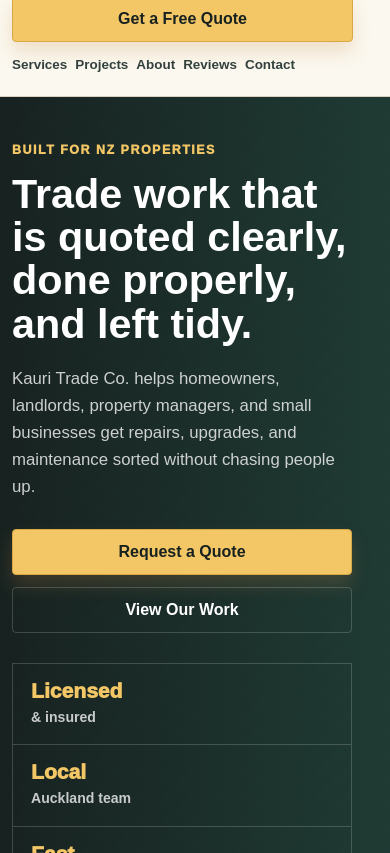
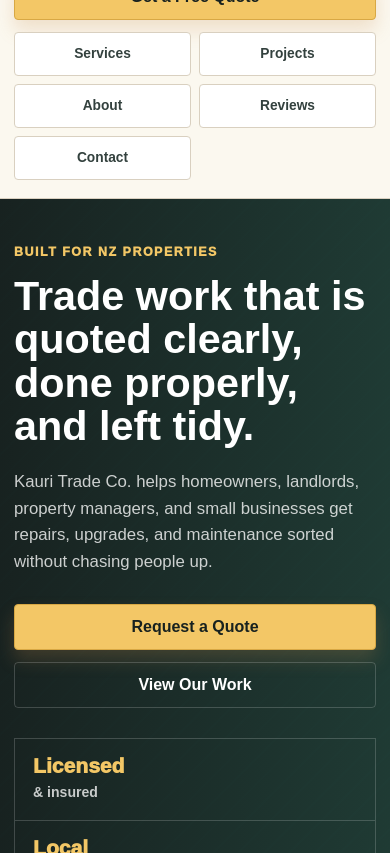
Before and after one commit to benjaminmcinneswrites/site, a plain HTML site: page demo/tradie/index.html in a window 390 px wide. Shown: the part 211-1064 px from the top of the page. Drawn offline with Linux system fonts and the light colour scheme.

Commit message:
Add files via upload

```diff
--- a/demo/tradie/index.html
+++ b/demo/tradie/index.html
@@ -21,7 +21,7 @@
       <div class="service-strip">
         <div class="wrap service-strip-inner">
           <span>Auckland-wide repairs, maintenance, and project work</span>
-          <a href="tel:0800555018">Call 0800 555 018</a>
+          <a href="tel:0800000000">Call 0800 000 000</a>
         </div>
       </div>
 
@@ -124,9 +124,9 @@
 
       <section class="quick-contact" aria-label="Quick contact details">
         <div class="wrap quick-contact-grid">
-          <a href="tel:0800555018">
+          <a href="tel:0800000000">
             <span>Phone</span>
-            0800 555 018
+            0800 000 000
           </a>
           <a href="mailto:hello@kauritrade.co.nz">
             <span>Email</span>
@@ -321,7 +321,7 @@
           </div>
 
           <address class="quote-details">
-            <a href="tel:0800555018"><span>Phone</span>0800 555 018</a>
+            <a href="tel:0800000000"><span>Phone</span>0800 000 000</a>
             <a href="mailto:hello@kauritrade.co.nz"><span>Email</span>hello@kauritrade.co.nz</a>
             <p><span>Service Area</span>Auckland-wide and surrounding regions</p>
             <a class="primary-action" href="mailto:hello@kauritrade.co.nz">Get a Free Quote</a>
@@ -352,7 +352,7 @@
         </nav>
 
         <div class="footer-contact">
-          <p><strong>Phone</strong><br><a href="tel:0800555018">0800 555 018</a></p>
+          <p><strong>Phone</strong><br><a href="tel:0800000000">0800 000 000</a></p>
           <p><strong>Email</strong><br><a href="mailto:hello@kauritrade.co.nz">hello@kauritrade.co.nz</a></p>
         </div>
       </div>
--- a/demo/tradie/styles.css
+++ b/demo/tradie/styles.css
@@ -951,7 +951,7 @@
 @media (max-width: 760px) {
   .wrap {
     width: 100%;
-    padding-inline: 12px;
+    padding-inline: 16px;
   }
 
   .service-strip {
@@ -965,16 +965,26 @@
 
   .service-strip-inner,
   .nav-inner {
-    align-items: flex-start;
+    align-items: stretch;
     flex-direction: column;
     gap: 12px;
   }
 
   .site-nav {
-    max-width: 100%;
-    flex-wrap: wrap;
-    gap: 8px 14px;
-    font-size: 0.9rem;
+    display: grid;
+    grid-template-columns: repeat(3, minmax(0, 1fr));
+    width: 100%;
+    gap: 8px;
+    font-size: 0.86rem;
+  }
+
+  .site-nav a {
+    min-height: 40px;
+    padding: 10px 8px;
+    background: var(--white);
+    border: 1px solid var(--line);
+    border-radius: 4px;
+    text-align: center;
   }
 
   .nav-quote {
@@ -983,6 +993,11 @@
 
   .hero {
     padding-block: 44px 60px;
+  }
+
+  .section-space,
+  .quote-section {
+    padding-block: 56px;
   }
 
   h1 {
@@ -1046,19 +1061,17 @@
 
 @media (max-width: 560px) {
   .wrap {
-    max-width: 365px;
-    margin-left: 0;
-    margin-right: auto;
+    max-width: 430px;
+    margin-inline: auto;
   }
 
   .hero-copy,
   .service-strip span {
-    max-width: 340px;
+    max-width: 100%;
   }
 
   .site-nav {
     gap: 8px;
-    font-size: 0.84rem;
   }
 }
 
@@ -1070,10 +1083,9 @@
 
   .wrap {
     width: 100%;
-    max-width: 365px;
-    margin-left: 0;
-    margin-right: auto;
-    padding-inline: 12px;
+    max-width: 100%;
+    margin-inline: auto;
+    padding-inline: 14px;
   }
 
   .service-strip-inner {
@@ -1081,9 +1093,8 @@
   }
 
   .site-nav {
-    display: flex;
+    grid-template-columns: repeat(2, minmax(0, 1fr));
     gap: 8px;
-    font-size: 0.84rem;
   }
 
   .brand {
```
